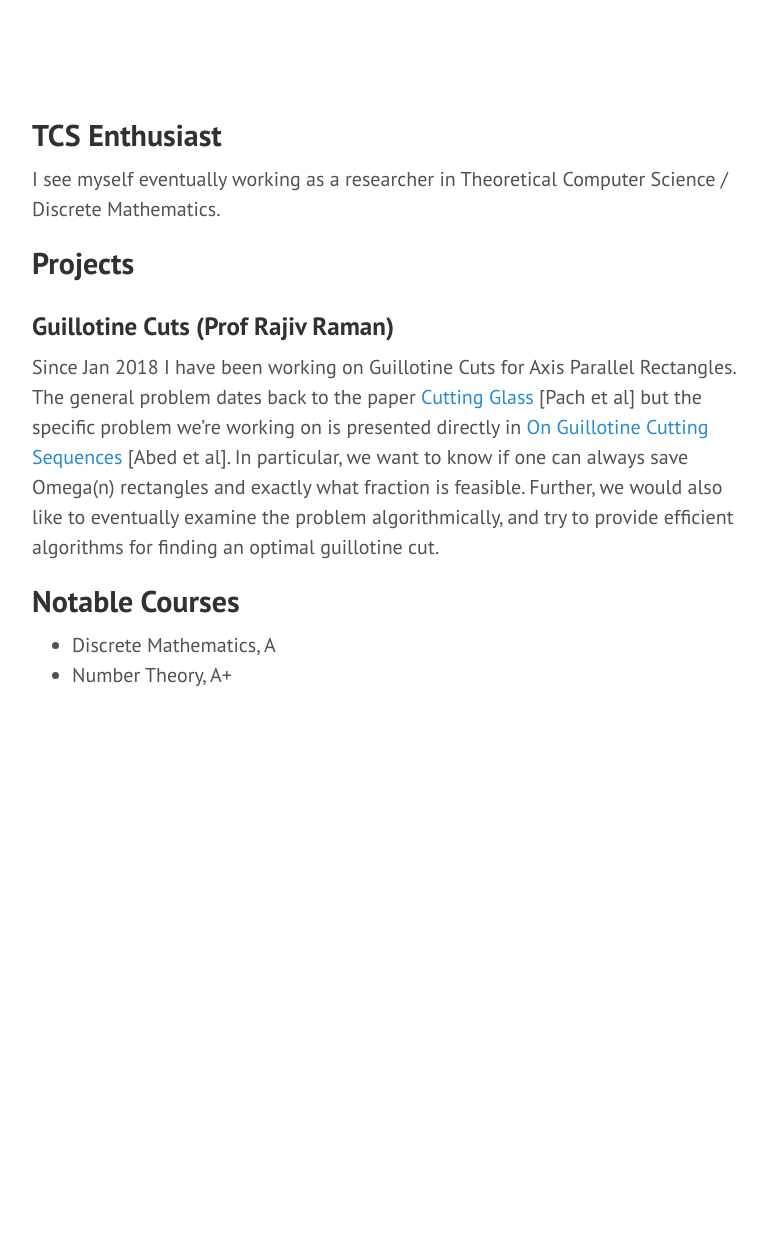
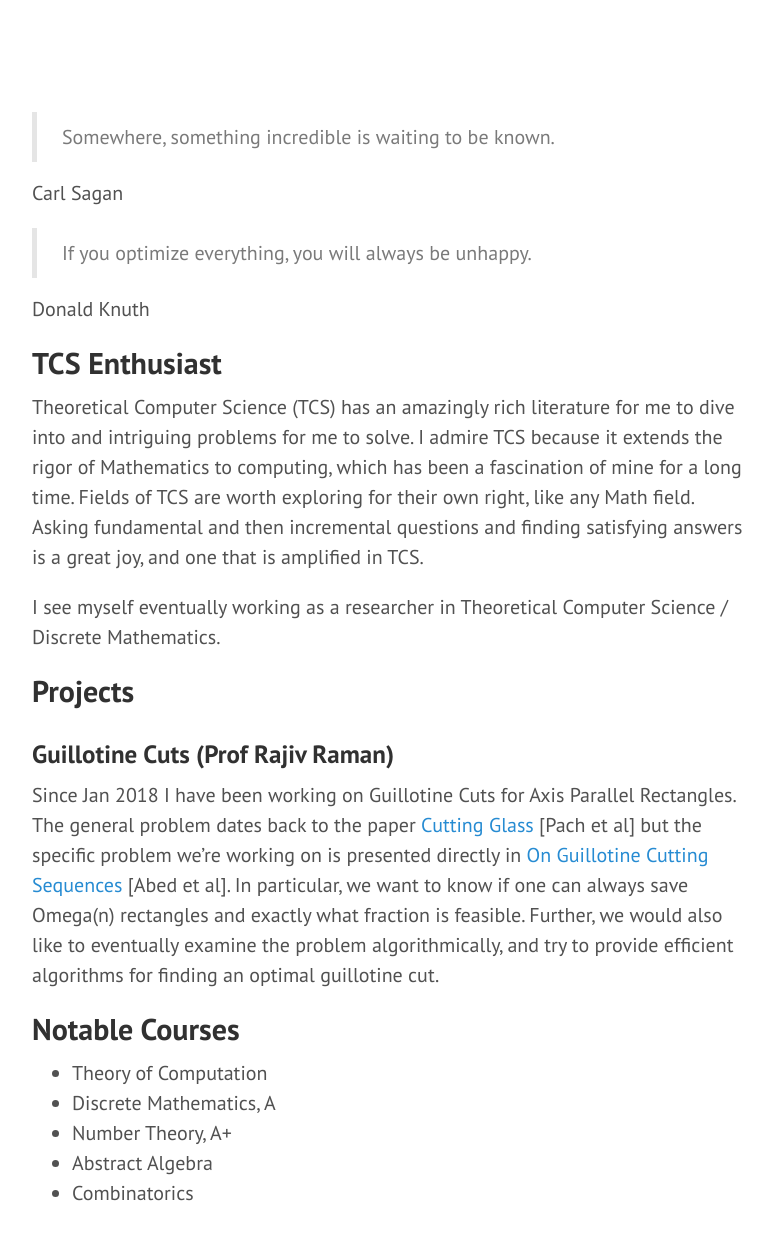
Before and after one commit to siddjai/siddjai.github.io, a Jekyll site: the page built from index.md, in a window 1280 px wide, cut to the strip 104-1412 px from the top of the page. Shown: the top 1240 px of the strip, without its empty margins (428-1201 px from the left). Built offline with Jekyll 4.4.1, drawn with Linux system fonts in a browser that asks for light colours; before the commit the page ends 900 px from its top, so only the background shows below that.

Commit message:
Update index.md

```diff
--- a/index.md
+++ b/index.md
@@ -3,7 +3,17 @@
 layout: default
 ---
 
+> Somewhere, something incredible is waiting to be known.
+
+Carl Sagan
+
+> If you optimize everything, you will always be unhappy.
+
+
+Donald Knuth
+
 ## TCS Enthusiast
+Theoretical Computer Science (TCS) has an amazingly rich literature for me to dive into and intriguing problems for me to solve. I admire TCS because it extends the rigor of Mathematics to computing, which has been a fascination of mine for a long time. Fields of TCS are worth exploring for their own right, like any Math field. Asking fundamental and then incremental questions and finding satisfying answers is a great joy, and one that is amplified in TCS.
 
 I see myself eventually working as a researcher in Theoretical Computer Science / Discrete Mathematics.
 
@@ -13,5 +23,8 @@
 
 ## Notable Courses
 
+ - Theory of Computation
  - Discrete Mathematics, A
  - Number Theory, A+
+ - Abstract Algebra
+ - Combinatorics
```
